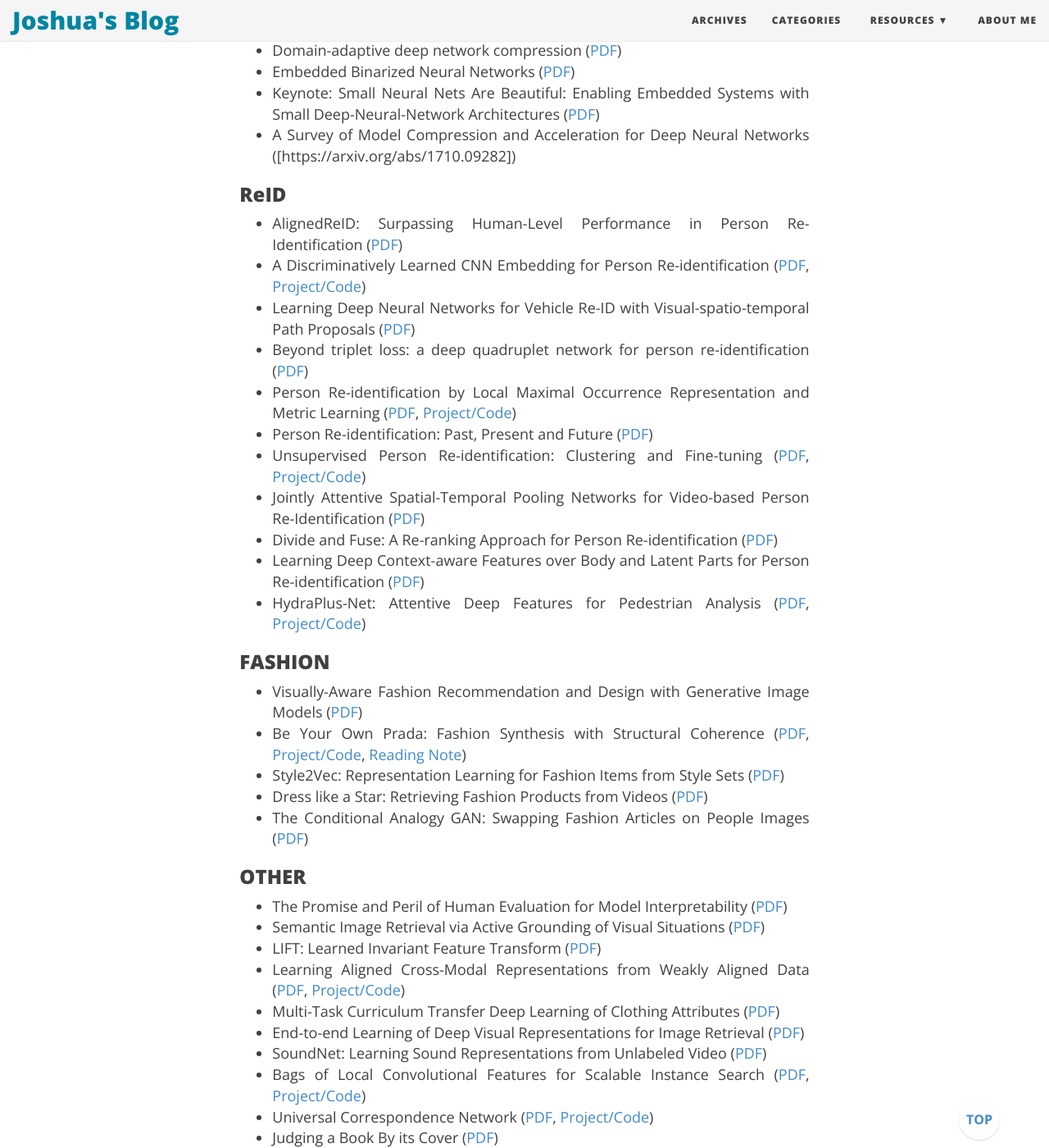
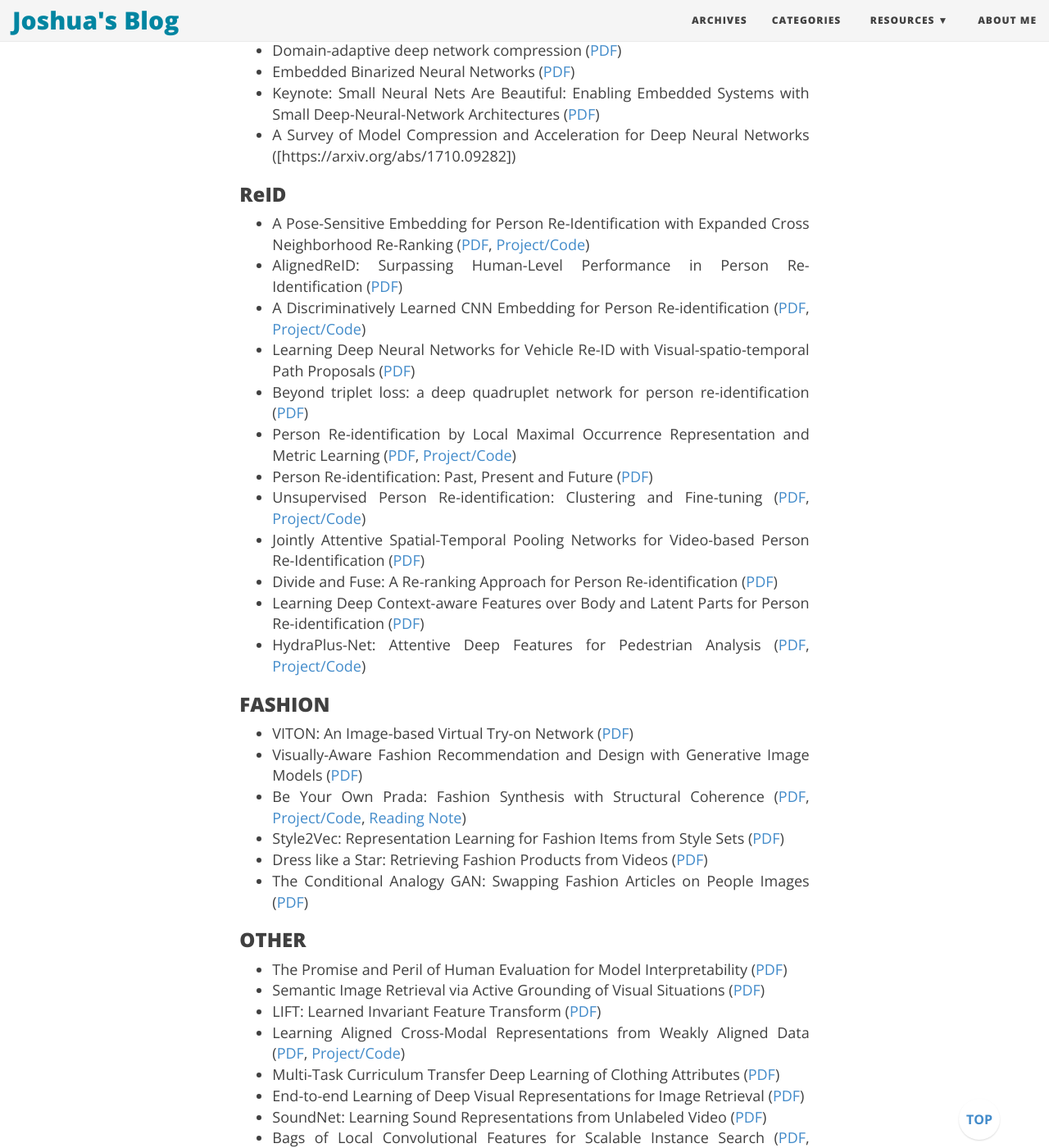
Before and after one commit to joshua19881228/joshua19881228.github.io, a Jekyll site: the page built from _posts/Computer_Vision/2016-08-25-my-jumble-of-computer-vision.md, in a window 1280 px wide and 1400 px high, scrolled down 19676 px. Shown: the whole window at 82% size. Built offline with Jekyll 4.4.1, drawn with Linux system fonts in a browser that asks for light colours; nearby versions of some CDN libraries; formulas are drawn with MathJax 3; comment, search, counter and statistics services are not loaded; some of the changed text lies outside the part shown.

Commit message:
update post

```diff
--- a/_posts/Computer_Vision/2016-08-25-my-jumble-of-computer-vision.md
+++ b/_posts/Computer_Vision/2016-08-25-my-jumble-of-computer-vision.md
@@ -497,6 +497,7 @@ I am going to maintain this page to record a few things about computer vision th
 
 ### ReID ###
 
+* A Pose-Sensitive Embedding for Person Re-Identification with Expanded Cross Neighborhood Re-Ranking ([PDF](https://arxiv.org/abs/1711.10378), [Project/Code](https://github.com/pse-ecn/expanded-cross-neighborhood))
 * AlignedReID: Surpassing Human-Level Performance in Person Re-Identification ([PDF](https://arxiv.org/abs/1711.08184))
 * A Discriminatively Learned CNN Embedding for Person Re-identification ([PDF](https://arxiv.org/abs/1611.05666), [Project/Code](https://github.com/layumi/2016_person_re-ID))
 * Learning Deep Neural Networks for Vehicle Re-ID with Visual-spatio-temporal Path Proposals ([PDF](https://arxiv.org/abs/1708.03918))
@@ -511,6 +512,7 @@ I am going to maintain this page to record a few things about computer vision th
 
 ### FASHION ###
 
+* VITON: An Image-based Virtual Try-on Network ([PDF](https://arxiv.org/abs/1711.08447))
 * Visually-Aware Fashion Recommendation and Design with Generative Image Models ([PDF](Visually-Aware Fashion Recommendation and Design with Generative Image Models))
 * Be Your Own Prada: Fashion Synthesis with Structural Coherence ([PDF](https://arxiv.org/abs/1710.07346), [Project/Code](http://mmlab.ie.cuhk.edu.hk/projects/FashionGAN/), [Reading Note](https://joshua19881228.github.io/2017-10-31-DeepFashion/))
 * Style2Vec: Representation Learning for Fashion Items from Style Sets ([PDF](https://arxiv.org/abs/1708.04014))
```
Also changed, not shown: other parts of _posts/Computer_Vision/2016-08-25-my-jumble-of-computer-vision.md (+1 -0 lines).
